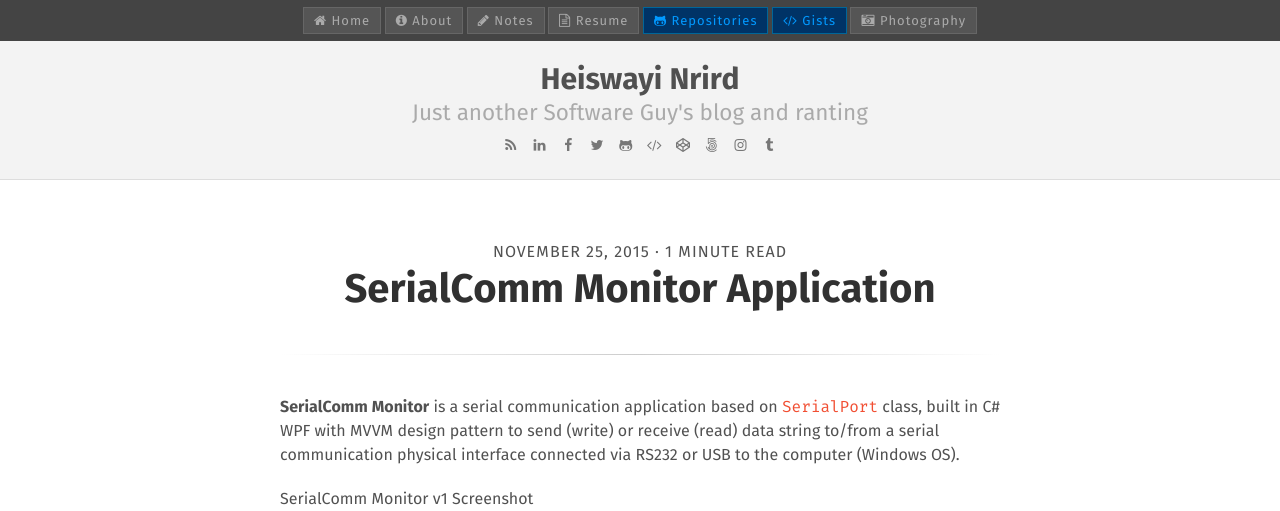
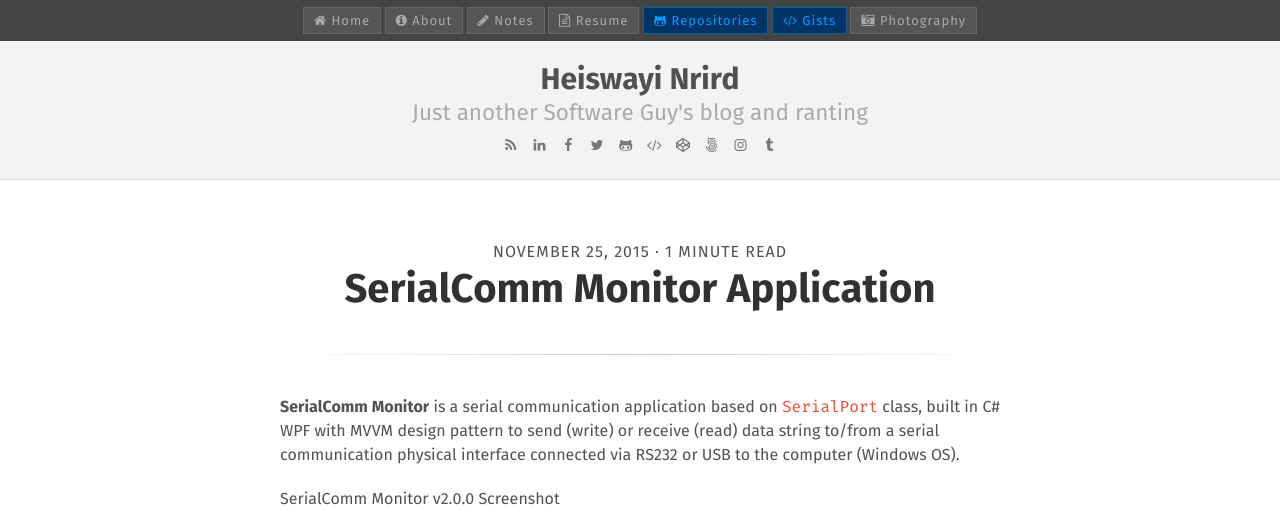
Before and after one commit to x-axis/heiswayi.github.io, a Jekyll site: the page built from _posts/2015-11-25-serialcomm-monitor-application.md, in a window 1280 px wide, cut to the strip 0-511 px from the top of the page. Built offline with Jekyll 4.4.1, drawn with Linux system fonts in a browser that asks for light colours; nearby versions of some CDN libraries; Markdown is read by kramdown in place of the engine named in the settings.

Commit message:
Update entry

```diff
--- a/_posts/2015-11-25-serialcomm-monitor-application.md
+++ b/_posts/2015-11-25-serialcomm-monitor-application.md
@@ -7,7 +7,7 @@ keywords: serialcomm monitor, serialport, serial communication, wpf mvvm
 
 **SerialComm Monitor** is a serial communication application based on `SerialPort` class, built in C# WPF with MVVM design pattern to send (write) or receive (read) data string to/from a serial communication physical interface connected via RS232 or USB to the computer (Windows OS).
 
-SerialComm Monitor v1 Screenshot
+SerialComm Monitor v2.0.0 Screenshot
 
 ![V2](http://i.imgur.com/eSRqhDP.png)
 
```
